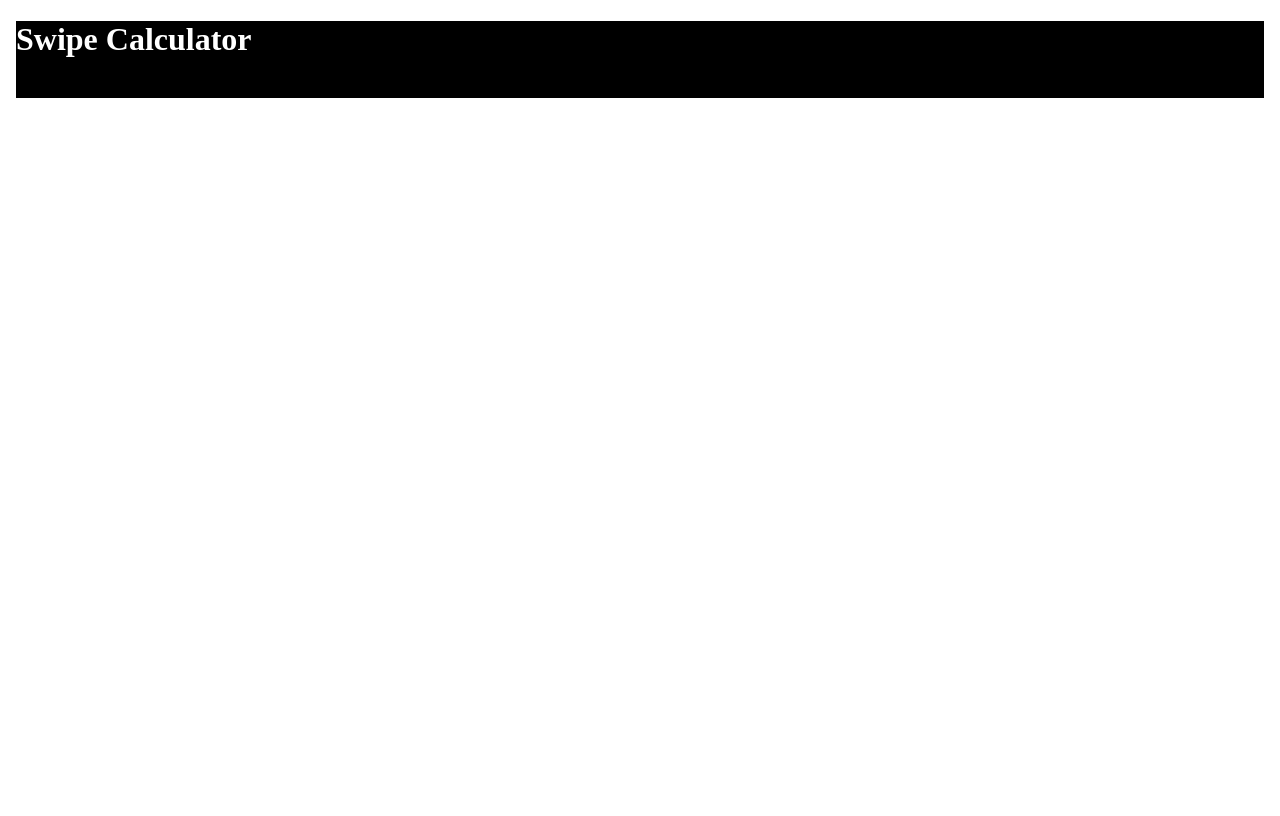
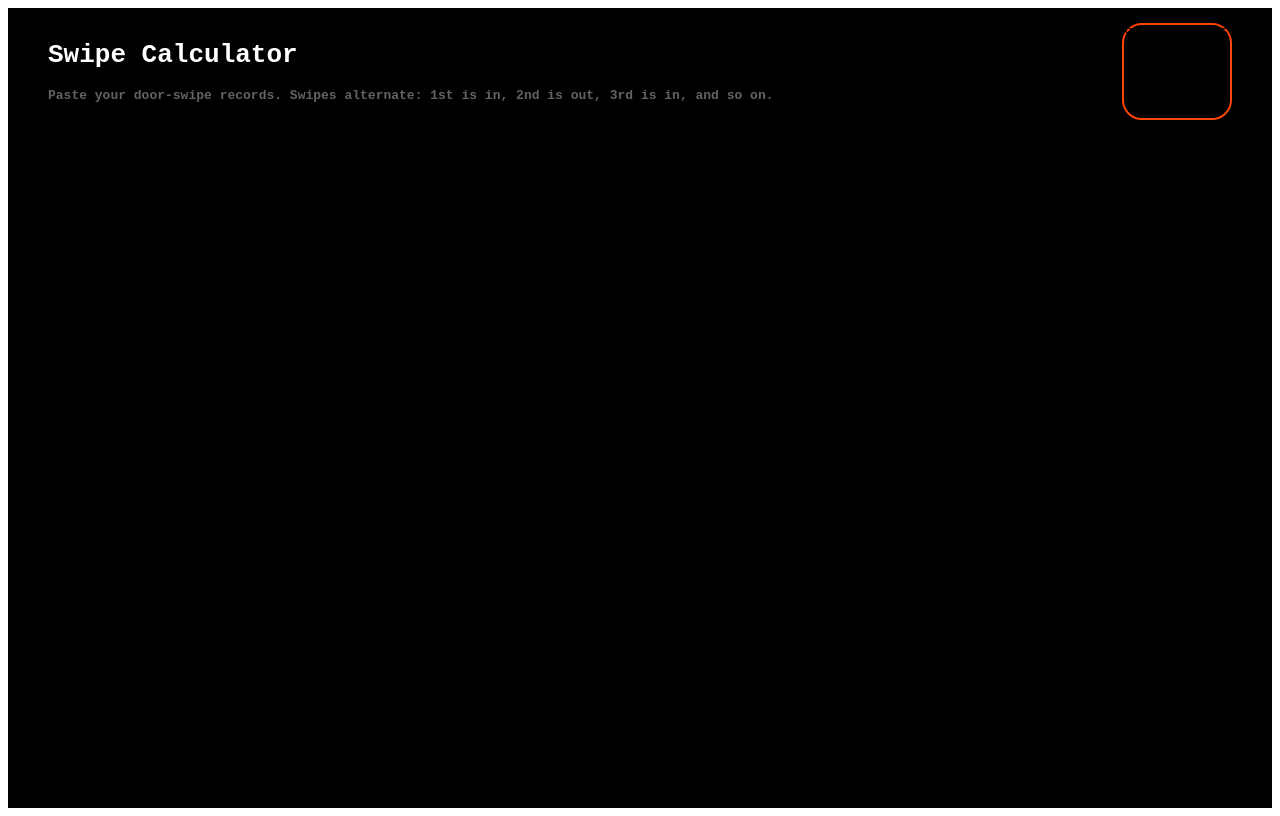
Before and after one commit to gokulkrishnanj/swipe-calculator, an Angular app: page / in a window 1280 px wide. Built offline with nearby package versions, Linux system fonts and the light colour scheme.

Commit message:
Added header, footer, body content elements.

```diff
--- a/src/app/swipe-calculator/swipe-calculator.component.css
+++ b/src/app/swipe-calculator/swipe-calculator.component.css
@@ -1,7 +1,35 @@
 .swipe-calculator-body{
     background-color: #000000;
+    margin: 0;
+    min-height: 100vh;
 }
 
-.swipe-calculator-body h1{
-    color: #ffffff;
+.swipe-calculator-header{
+    padding: 15px 20px;
 }
+
+.swipe-calculator-header{
+    display: flex;
+    flex-direction: row;;
+    justify-content:space-between;
+}
+
+.app-details-header, .system-info-header{
+    margin: 0px 20px;
+}
+
+.system-info-header{
+    border: 2px solid orangered;
+    border-radius: 20px;
+}
+
+.swipe-calculator-header h1{
+    font-family: monospace;
+    color: #fff;
+}
+
+.swipe-calculator-header h4{
+        font-family: monospace;
+    color: #646262;
+    font-weight: 0;
+}
--- a/src/app/swipe-calculator/swipe-calculator.component.html
+++ b/src/app/swipe-calculator/swipe-calculator.component.html
@@ -7,7 +7,15 @@
 </head>
 <body class="swipe-calculator-body">
     <div class="swipe-calculator-header">
-        <h1>Swipe Calculator</h1>
+        <div class="app-details-header">
+            <h1>Swipe Calculator</h1>
+            <h4>Paste your door-swipe records. Swipes alternate: 1st is in, 2nd is out, 3rd is in, and so on.</h4>
+        </div>
+        <div class="system-info-header">
+            <div class="system-time">
+                SYSTEM TIME
+            </div>
+        </div>
     </div>
     <div class = "swipe-calculator-content">
         <p>Swipe left or right to calculate the result.</p>
```
